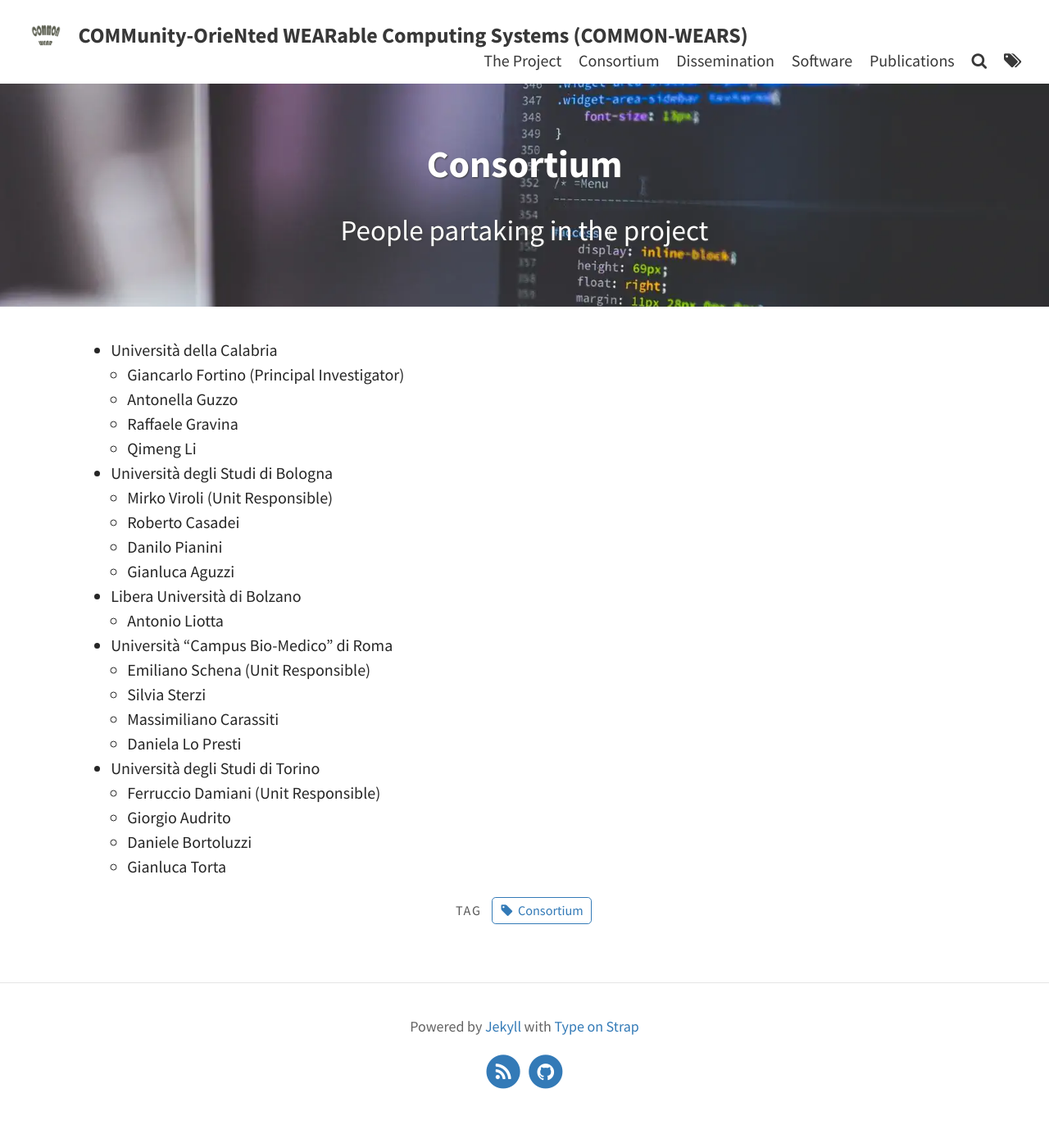
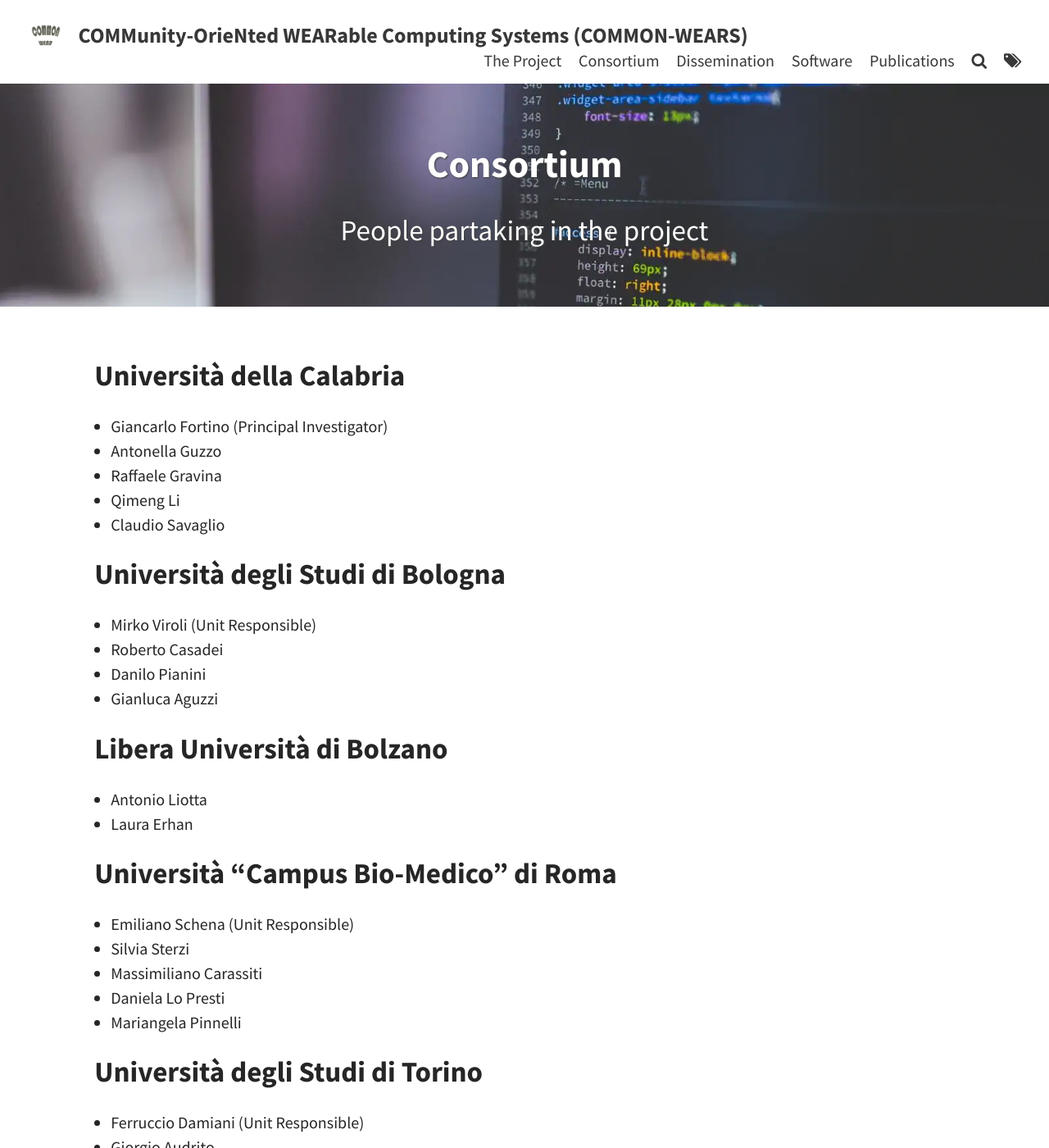
Before and after one commit to common-wears/2022, a Jekyll site: the page built from pages/2_consortium.md, in a window 1280 px wide and 1400 px high. Shown: the whole window at 82% size. Built offline with Jekyll 4.4.1, drawn with Linux system fonts in a browser that asks for light colours.

Commit message:
Update 2_consortium.md

```diff
--- a/pages/2_consortium.md
+++ b/pages/2_consortium.md
@@ -8,28 +8,31 @@ weight: 2
 tags: [Consortium]
 ---
 
- * Università della Calabria
+## [Università della Calabria](http://www.unical.it)
    - Giancarlo Fortino (Principal Investigator)
    - Antonella Guzzo
    - Raffaele Gravina
    - Qimeng Li
+   - Claudio Savaglio
 
- * Università degli Studi di Bologna
+## [Università degli Studi di Bologna](https://www.unibo.it)
    - Mirko Viroli (Unit Responsible)
    - Roberto Casadei
    - Danilo Pianini
    - Gianluca Aguzzi
 
- * Libera Università di Bolzano
+## [Libera Università di Bolzano](https://www.unibz.it/)
    - Antonio Liotta
+   - Laura Erhan
 
- * Università "Campus Bio-Medico" di Roma
+## [Università "Campus Bio-Medico" di Roma](https://www.unicampus.it/)
    - Emiliano Schena (Unit Responsible)
    - Silvia Sterzi
    - Massimiliano Carassiti
    - Daniela Lo Presti
+   - Mariangela Pinnelli
 
- * Università degli Studi di Torino
+## [Università degli Studi di Torino](https://www.unito.it/)
    - Ferruccio Damiani (Unit Responsible)
    - Giorgio Audrito
    - Daniele Bortoluzzi
```
